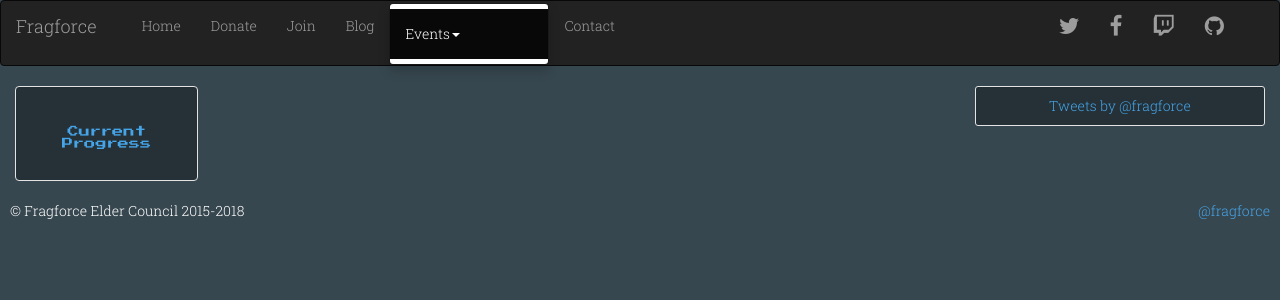
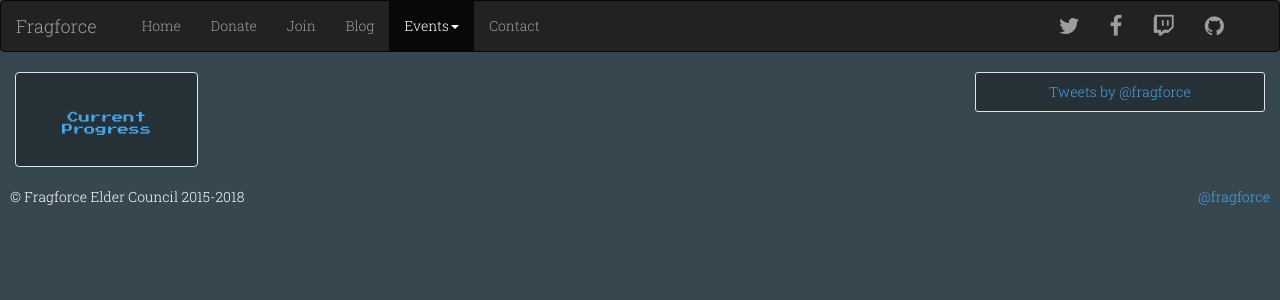
Before and after one commit to parkervcp/fragforce.org, a Python web app: template fragforce/templates/2col.html in a window 1280 px wide. Shown: the top 300 px of the page. Run offline with Jinja, Linux system fonts and the light colour scheme; the template is opened without the code that fills it, so the values that code supplies are empty; some libraries are stand-ins or nearby versions.

Commit message:
Making active

```diff
--- a/fragforce/templates/layouts/header.html
+++ b/fragforce/templates/layouts/header.html
@@ -20,13 +20,13 @@
             <li {{is_active('general.join')}}><a href="{{ url_for('general.join') }}">Join</a></li>
             <li {{is_active(section='blog')}}><a href="{{ url_for('pages.section', section='blog') }}">Blog</a></li>
 
-            <li class="dropdown-menu active">
+            <li class="dropdown active">
               <a href="{{ url_for('pages.section', section='events') }}">Events<span class="caret"></span></a>
-              <ul class="dropdown-menu" role="menu">
+              <ul class="dropdown-menu active" role="menu">
                 {% for account in events_by_acc %}
-                  <li class="dropdown-submenu">
+                  <li class="dropdown-submenu active">
                     <a tabindex="-1" href="{{ url_for('pages.section', section='events') }}">{{ account.name }}<span class="caret"></a>
-                    <ul class="dropdown-menu">
+                    <ul class="dropdown-menu active">
                       {% for event in events_by_acc[account] %}
                         <li>
                           <a tabindex="-1" href="{{ url_for('pages.by_sfid', sfid=event.sfid, section='events') }}">{{ event.event_start_date__c }} | {{ event.name }}</a>
```
